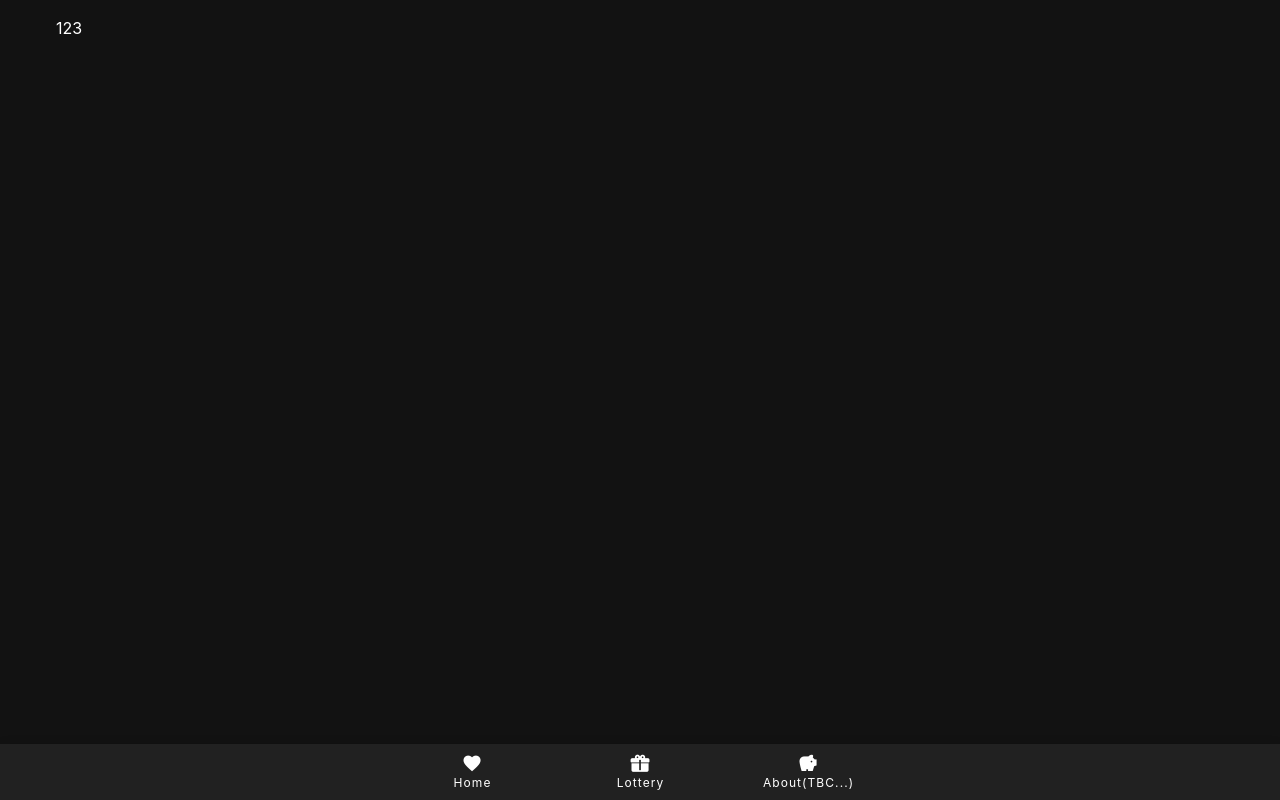
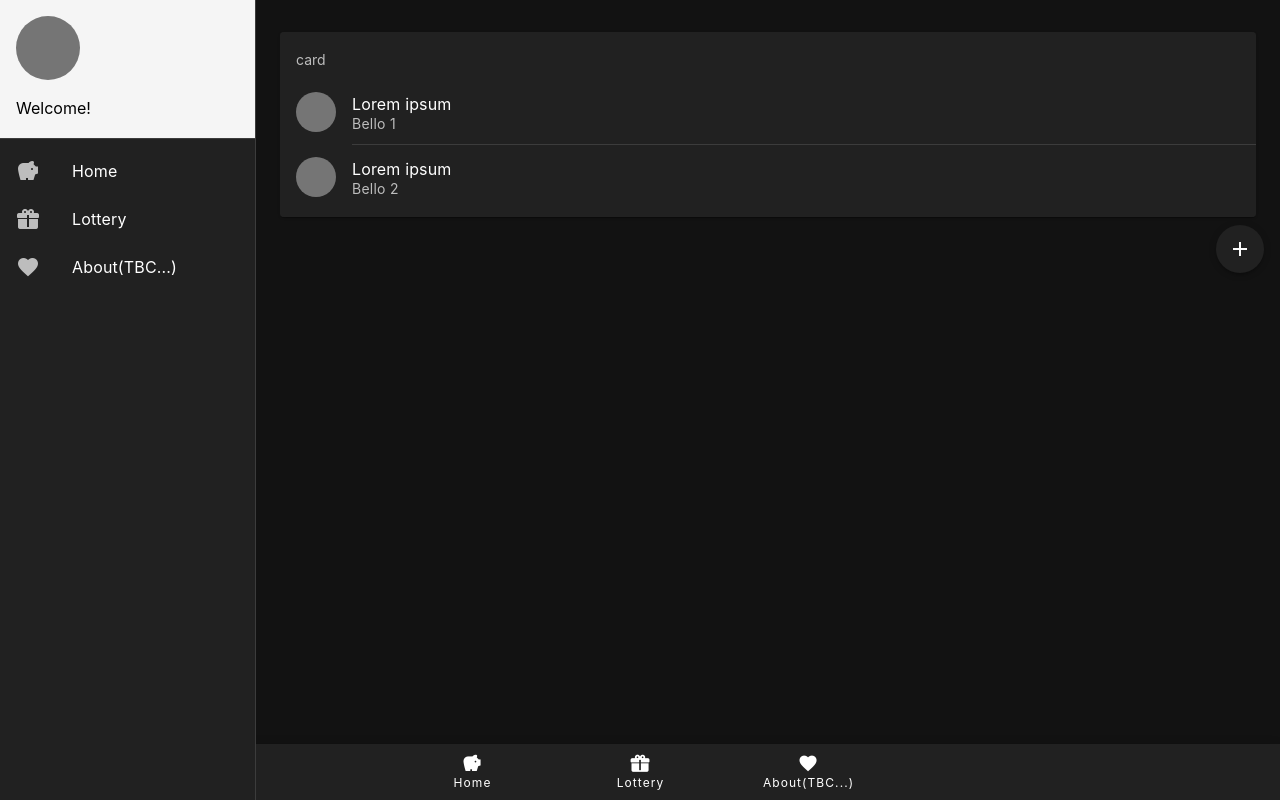
Before and after one commit to wangchristine/pigpen-vue, a Vue app: page /pigpen-vue/lottery in a window 1280 px wide. Built offline with nearby package versions, Linux system fonts and the light colour scheme.

Commit message:
adjust layout

```diff
--- /dev/null
+++ b/src/components/NavigationDrawer.vue
@@ -0,0 +1,33 @@
+<script setup>
+import { ref } from "vue";
+import router from "@/router";
+import menu from "@/config/menu";
+
+const drawer = ref(null);
+
+const navigateRoute = (routeName) => {
+  router.push({ name: routeName });
+};
+</script>
+
+<template>
+  <v-navigation-drawer v-model="drawer">
+    <v-sheet class="pa-4" color="grey-lighten-4">
+      <v-avatar class="mb-4" color="grey-darken-1" size="64"></v-avatar>
+      <div>Welcome!</div>
+    </v-sheet>
+
+    <v-divider></v-divider>
+
+    <v-list>
+      <v-list-item
+        v-for="(item, idx) in menu"
+        :key="idx"
+        :prepend-icon="item.icon"
+        :title="item.name"
+        link
+        @click="navigateRoute(item.routeName)"
+      ></v-list-item>
+    </v-list>
+  </v-navigation-drawer>
+</template>
--- a/src/components/TheFooter.vue
+++ b/src/components/TheFooter.vue
@@ -1,5 +1,6 @@
 <script setup>
 import router from "@/router";
+import menu from "@/config/menu";
 
 const navigateRoute = (routeName) => {
   router.push({ name: routeName });
@@ -9,17 +10,9 @@ const navigateRoute = (routeName) => {
 <template>
   <v-layout class="overflow-visible" style="height: 56px">
     <v-bottom-navigation color="dark" grow>
-      <v-btn @click="navigateRoute('Home')">
-        <v-icon>mdi-heart</v-icon>
-        Home
-      </v-btn>
-      <v-btn @click="navigateRoute('Lottery')">
-        <v-icon>mdi-gift</v-icon>
-        Lottery
-      </v-btn>
-      <v-btn @click="navigateRoute('About')">
-        <v-icon>mdi-pig-variant</v-icon>
-        About(TBC...)
+      <v-btn v-for="(item, idx) in menu" :key="idx" @click="navigateRoute(item.routeName)">
+        <v-icon>{{ item.icon }}</v-icon>
+        {{ item.name }}
       </v-btn>
     </v-bottom-navigation>
   </v-layout>
--- /dev/null
+++ b/src/config/menu.js
@@ -0,0 +1,17 @@
+export default [
+    {
+      routeName: "Home",
+      name: "Home",
+      icon: "mdi-pig-variant",
+    },
+    {
+      routeName: "Lottery",
+      name: "Lottery",
+      icon: "mdi-gift",
+    },
+    {
+      routeName: "About",
+      name: "About(TBC...)",
+      icon: "mdi-heart",
+    },
+  ];
--- a/src/layouts/DefaultLayout.vue
+++ b/src/layouts/DefaultLayout.vue
@@ -1,11 +1,14 @@
 <script setup>
+import NavigationDrawer from "@/components/NavigationDrawer.vue";
 import TheFooter from "@/components/TheFooter.vue";
 </script>
 
 <template>
-  <header></header>
+  <!-- if 電腦版顯示 -->
+  <NavigationDrawer />
   <v-main>
     <router-view />
   </v-main>
+  <!-- if 手機版顯示 -->
   <TheFooter />
 </template>
--- a/src/views/HomeView.vue
+++ b/src/views/HomeView.vue
@@ -1,3 +1,35 @@
+<script setup>
+import { ref } from "vue";
+
+const cards = ref(["Today", "Yesterday"]);
+</script>
+
 <template>
-  <v-container> home </v-container>
+  <v-container class="py-8 px-6" fluid>
+    <v-row no-gutters>
+      <v-col v-for="n in 3" :key="n">
+        <v-card class="pa-2 ma-2" text="12"></v-card>
+      </v-col>
+    </v-row>
+
+    <v-row>
+      <v-col v-for="card in cards" :key="card" cols="12">
+        <v-card>
+          <v-list lines="two">
+            <v-list-subheader :title="card"></v-list-subheader>
+
+            <template v-for="n in 2" :key="n">
+              <v-list-item title="Lorem ipsum" :subtitle="`Bello ${n}`">
+                <template v-slot:prepend>
+                  <v-avatar color="grey-darken-1"></v-avatar>
+                </template>
+              </v-list-item>
+
+              <v-divider v-if="n !== 2" :key="`divider-${n}`" inset></v-divider>
+            </template>
+          </v-list>
+        </v-card>
+      </v-col>
+    </v-row>
+  </v-container>
 </template>
--- a/src/views/LotteryView.vue
+++ b/src/views/LotteryView.vue
@@ -1,3 +1,26 @@
 <template>
-  <v-container> 123 </v-container>
+  <v-container class="py-8 px-6" fluid>
+    <v-row>
+      <v-col cols="12">
+        <v-card>
+          <v-list lines="two">
+            <v-list-subheader title="card"></v-list-subheader>
+
+            <template v-for="n in 2" :key="n">
+              <v-list-item title="Lorem ipsum" :subtitle="`Bello ${n}`">
+                <template v-slot:prepend>
+                  <v-avatar color="grey-darken-1"></v-avatar>
+                </template>
+              </v-list-item>
+
+              <v-divider v-if="n !== 2" :key="`divider-${n}`" inset></v-divider>
+            </template>
+          </v-list>
+        </v-card>
+      </v-col>
+    </v-row>
+  </v-container>
+  <v-fab class="me-4 add-lottery" icon="mdi-plus" location="bottom end" absolute offset></v-fab>
 </template>
+
+<style scoped></style>
```
